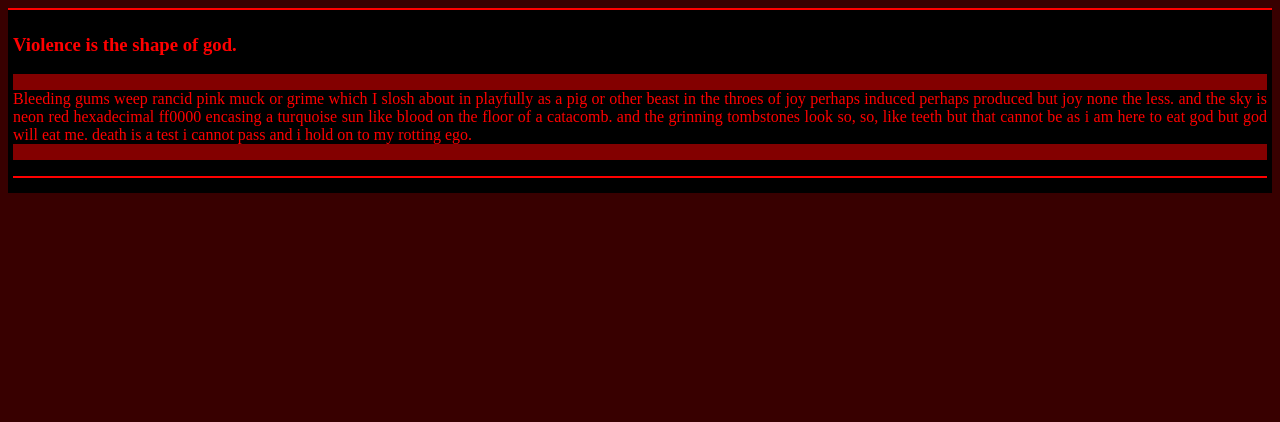
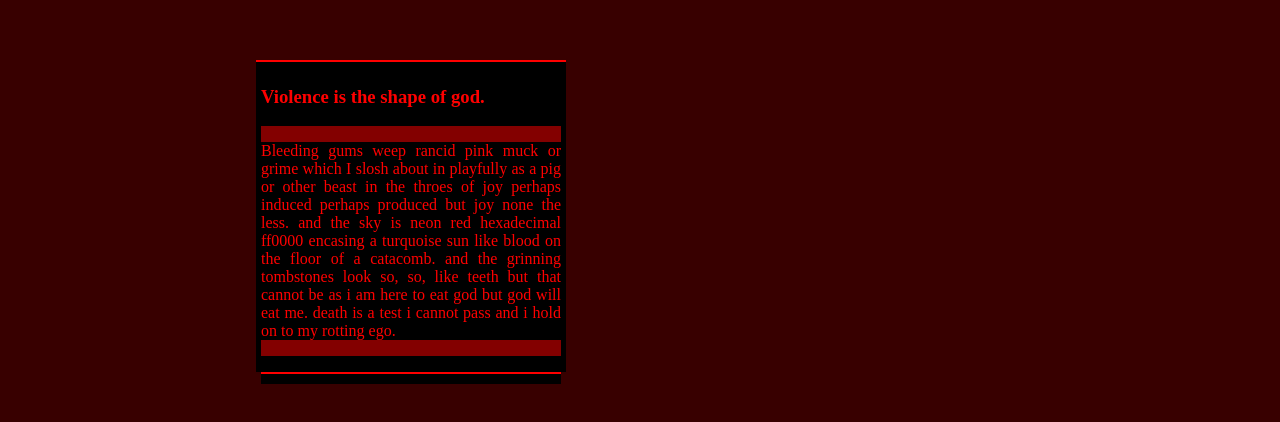
Before and after one commit to thayleL/catacomb-kings, a plain HTML site: page index.html in a window 1280 px wide. Drawn offline with Linux system fonts and the light colour scheme.

Commit message:
Update red.css
Update box_main selector

```diff
--- a/red.css
+++ b/red.css
@@ -16,7 +16,7 @@ div {
   border-bottom: 16px solid #830000;
 }
 
-#box_main {
+.box_main {
   position: fixed;
   width: 300px;
   height: 300px;
```
